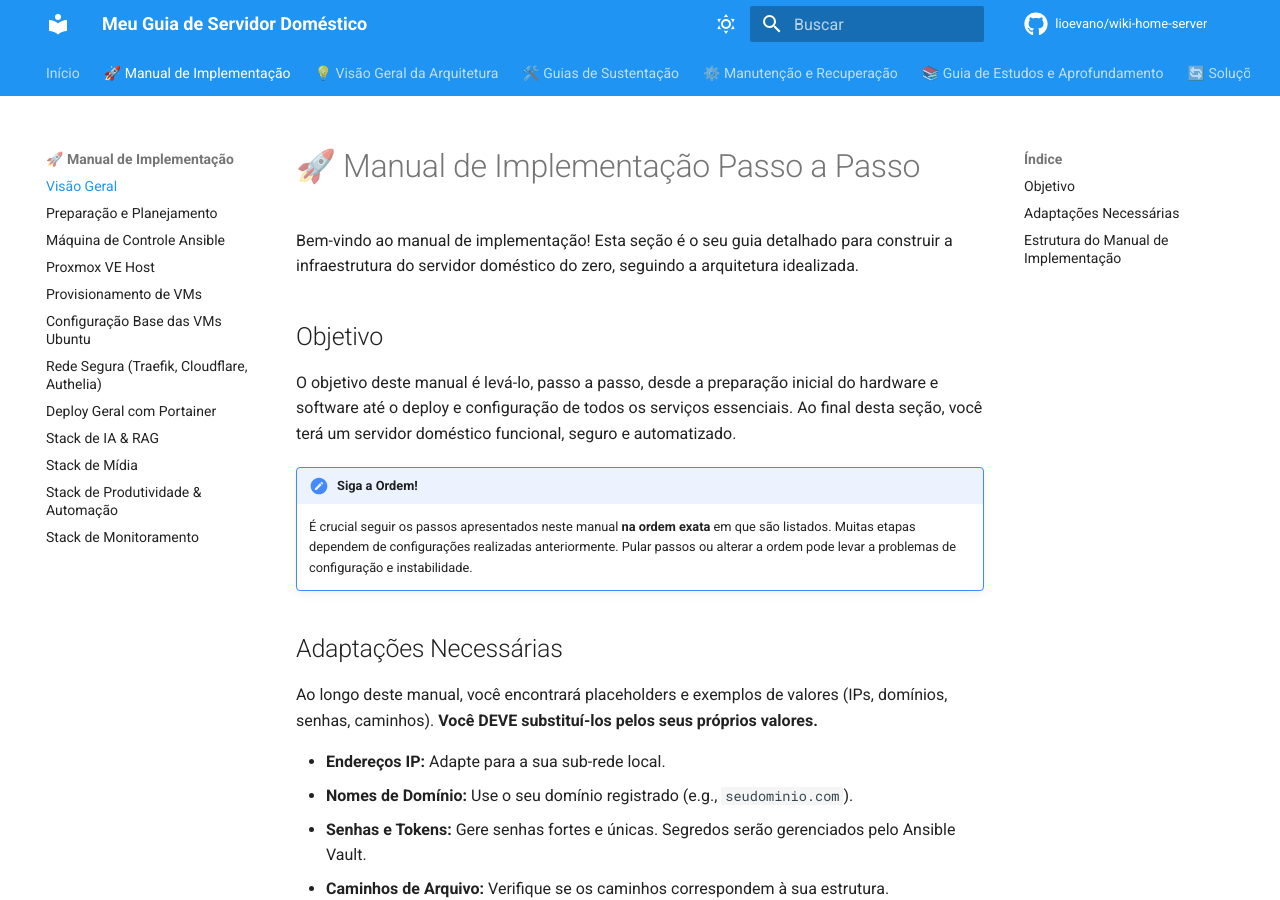
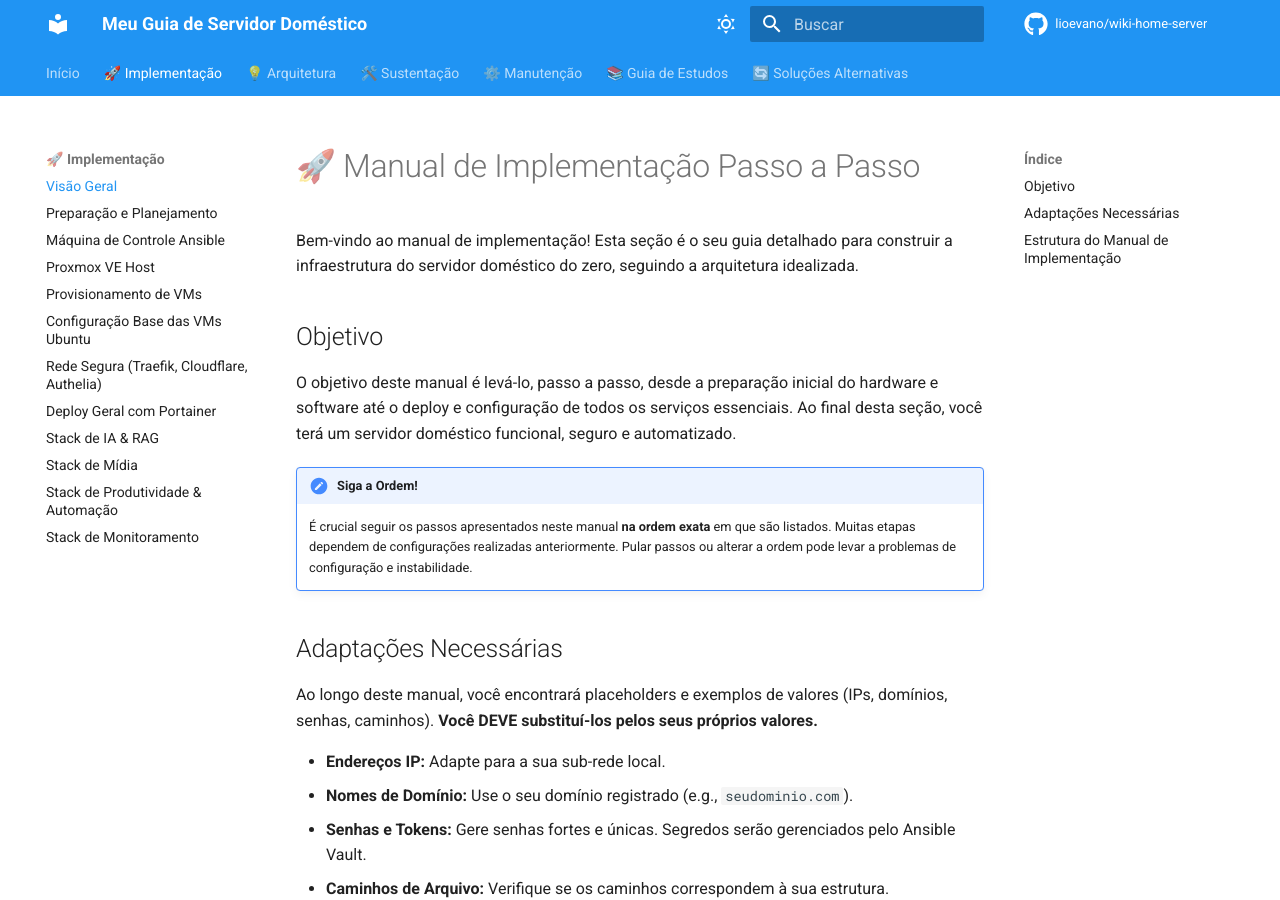
Before and after one commit to lioevano/wiki-home-server, an MkDocs documentation site: the page built from docs/01-manual-implementacao/index.md, in a window 1280 px wide and 900 px high. Built offline with MkDocs 1.6.1 and Material for MkDocs 9.7.7, drawn with Linux system fonts in a browser that asks for light colours; comment, search, counter and statistics services are not loaded; the version menu is left out.

Commit message:
alteracoes plugin

```diff
--- a/mkdocs.yml
+++ b/mkdocs.yml
@@ -53,6 +53,7 @@
   # - tags # Se quiser adicionar tags às páginas
   - glightbox # Para visualização de imagens
   - mermaid2 # Para diagramas (muito útil para a Visão Geral da Arquitetura)
+  - git-revision-date-localized
 
 markdown_extensions:
   - pymdownx.highlight:
@@ -80,7 +81,7 @@
 # Mas o controle manual dá mais flexibilidade na ordem e nos títulos.
 nav:
   - 'Início': 'index.md'
-  - '🚀 Manual de Implementação':
+  - '🚀 Implementação':
     - 'Visão Geral': '01-manual-implementacao/index.md'
     - 'Preparação e Planejamento': '01-manual-implementacao/00-preparacao-planejamento.md'
     - 'Máquina de Controle Ansible': '01-manual-implementacao/01-maquina-controle-ansible.md'
@@ -93,7 +94,7 @@
     - 'Stack de Mídia': '01-manual-implementacao/08-stack-midia.md'
     - 'Stack de Produtividade & Automação': '01-manual-implementacao/09-stack-produtividade-automacao.md'
     - 'Stack de Monitoramento': '01-manual-implementacao/10-stack-monitoramento.md'
-  - '💡 Visão Geral da Arquitetura':
+  - '💡 Arquitetura':
     - 'Visão Geral': '02-visao-geral-arquitetura/index.md'
     - 'Fluxo de Rede e Acesso Externo': '02-visao-geral-arquitetura/01-fluxo-rede-acesso-externo.md'
     - 'Virtualização (Proxmox)': '02-visao-geral-arquitetura/02-virtualizacao-proxmox.md'
@@ -101,7 +102,7 @@
     - 'Automação (Ansible)': '02-visao-geral-arquitetura/04-automacao-ansible.md'
     - 'Gerenciamento de Containers (Docker)': '02-visao-geral-arquitetura/05-gerenciamento-containers.md'
     - 'Princípios de Segurança Aplicados': '02-visao-geral-arquitetura/06-principios-seguranca.md'
-  - '🛠️ Guias de Sustentação':
+  - '🛠️ Sustentação':
     - 'Visão Geral': '03-guias-sustentacao/index.md'
     - 'Adicionando Novo Serviço Docker': '03-guias-sustentacao/01-adicionando-novo-servico-docker.md'
     - 'Modificando Configurações': '03-guias-sustentacao/02-modificando-configuracoes-existentes.md'
@@ -114,14 +115,14 @@
     - '9. Integrando Novos Serviços a Stacks Existentes': '03-guias-sustentacao/09-integrando-novos-servicos-stacks-existentes.md'
     - '10. Atualização Segura de Componentes Críticos': '03-guias-sustentacao/10-atualizacao-segura-componentes-criticos.md'
     - '11. Hospedando Aplicação Pública no Domínio': '03-guias-sustentacao/11-hospedando-aplicacao-publica-dominio-raiz.md'
-  - '⚙️ Manutenção e Recuperação':
+  - '⚙️ Manutenção':
     - 'Visão Geral': '04-manutencao-recuperacao/index.md'
     - 'Rotinas de Manutenção': '04-manutencao-recuperacao/01-rotinas-manutencao.md'
     - 'Backup e Restore': '04-manutencao-recuperacao/02-backup-restore-estrategia.md'
     - 'CI/CD Básico Ansible': '04-manutencao-recuperacao/03-cicd-basico-ansible.md'
     - 'Reconstruindo a Infraestrutura': '04-manutencao-recuperacao/04-reconstruindo-infraestrutura.md'
     - 'Migrando Hardware/Rede': '04-manutencao-recuperacao/05-migrando-hardware-rede.md'
-  - '📚 Guia de Estudos e Aprofundamento':
+  - '📚 Guia de Estudos':
     - 'Visão Geral': '05-guia-estudos/index.md'
     - '1. Aprofundamento em Proxmox VE': '05-guia-estudos/01-aprofundamento-proxmox-ve.md'
     - '2. Aprofundamento em ZFS': '05-guia-estudos/02-aprofundamento-zfs.md'
@@ -131,7 +132,7 @@
     - '6. Aprofundamento em Segurança Avançada para Homelab': '05-guia-estudos/06-seguranca-avancada-homelab.md'
     - '7. Aprofundamento em Kubernetes': '05-guia-estudos/07-introducao-kubernetes-k3s.md'
     - '8. Gerenciamento Avançado de Segredos': '05-guia-estudos/08-gerenciamento-segredos-avancado.md'
-  - '🔄 Soluções Alternativas e Comparativos':
+  - '🔄 Soluções Alternativas':
     - 'Visão Geral': '06-solucoes-alternativas/index.md'
     - '1. Hypervisors': '06-solucoes-alternativas/01-hypervisors.md'
     - '2. Automação de Configurações': '06-solucoes-alternativas/02-automacao-config.md'
```
Also changed, not shown: docs/index.md (+16 -12 lines).
